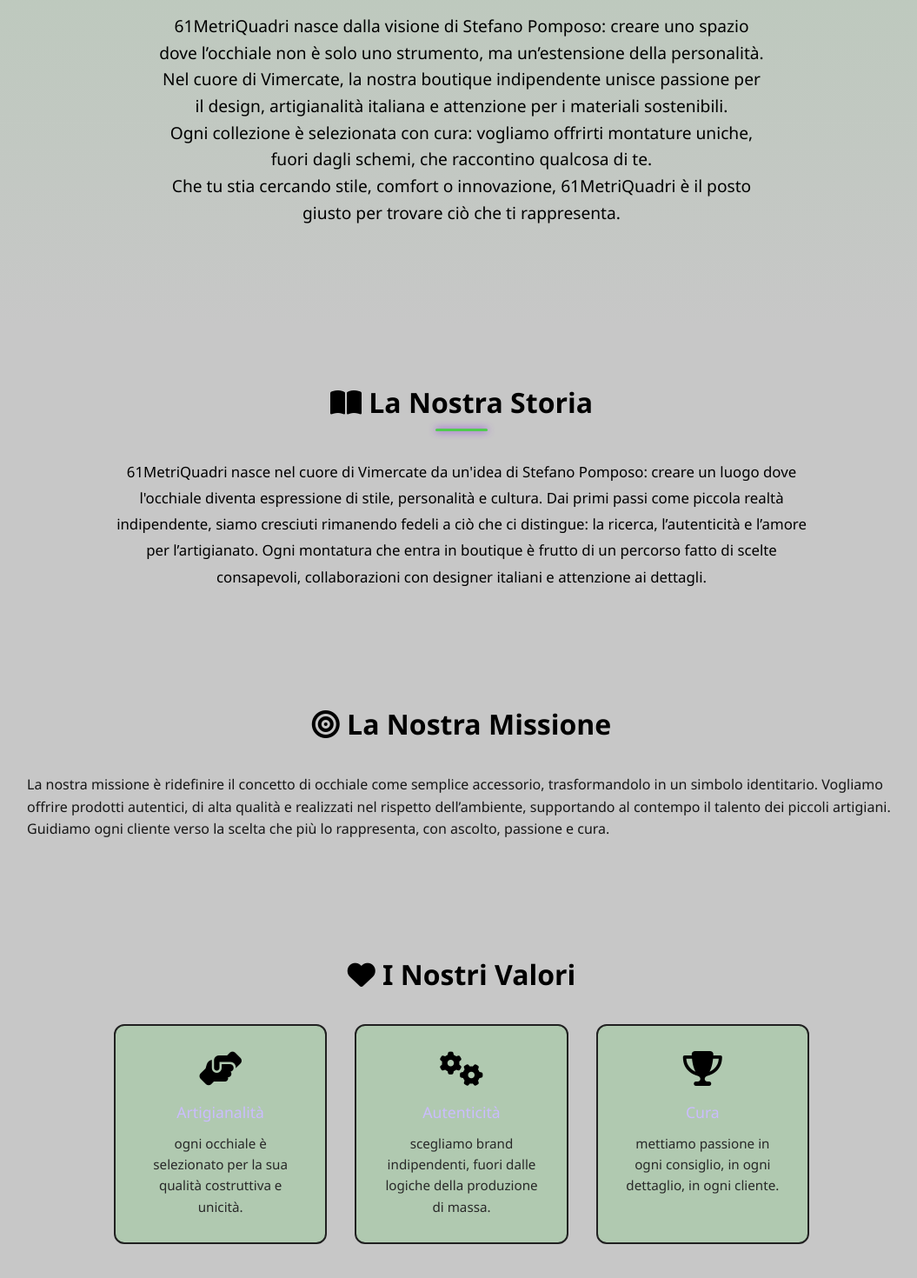
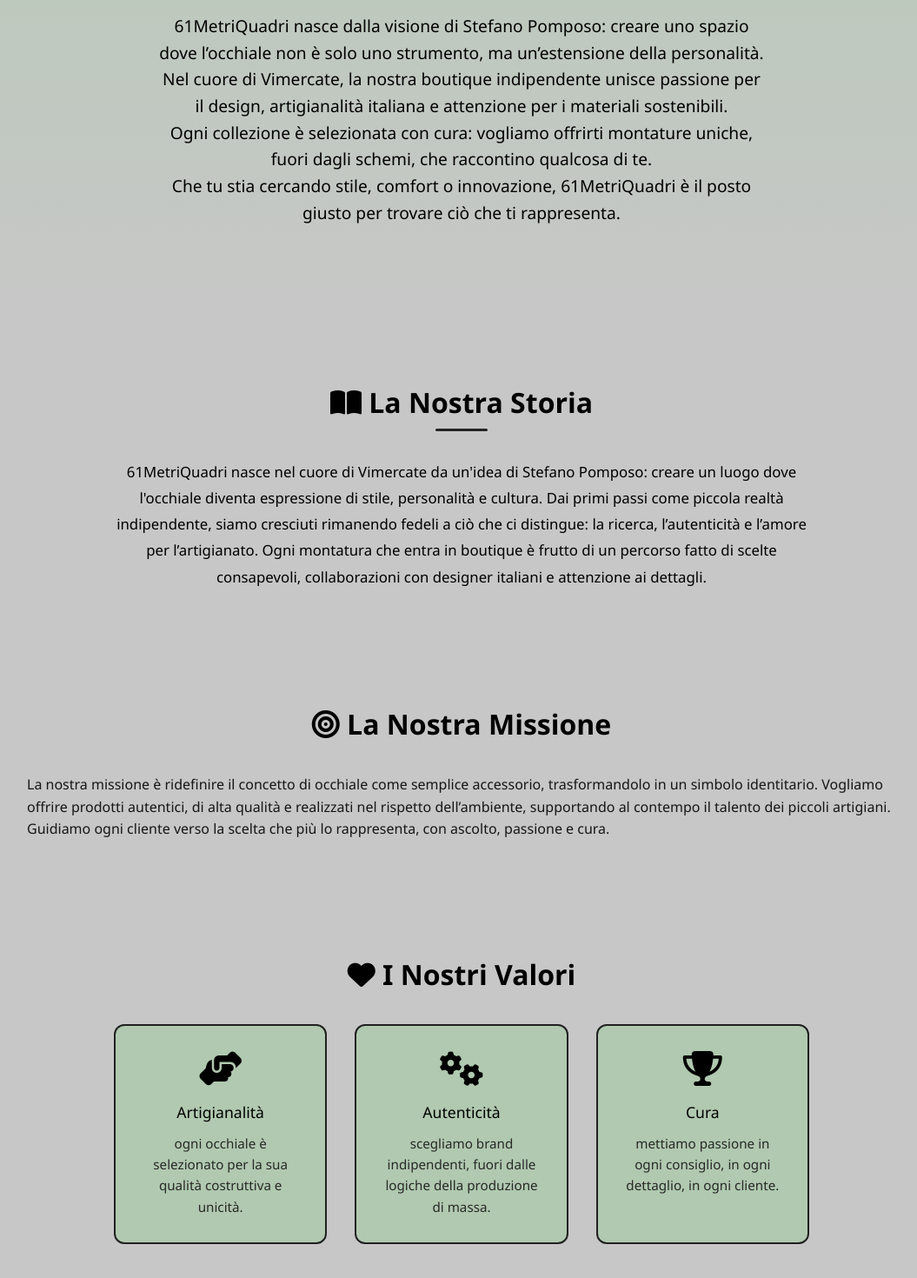
Before and after one commit to Aledallas01/61mq, a React (Vite) app: page /chi-siamo in a window 1280 px wide. Shown: the part 242-1712 px from the top of the page at 87% size, without its empty margins (109-1164 px from the left). Built offline with nearby package versions, Linux system fonts and the light colour scheme.

Commit message:
Fix Style

```diff
--- a/src/index.css
+++ b/src/index.css
@@ -354,8 +354,7 @@
   transform: translateX(-50%);
   width: 60px;
   height: 3px;
-  background: #50ca50;
-  box-shadow: 0 0 8px #8a2be2;
+  background: #242424;
   border-radius: 2px;
 }
 
@@ -379,7 +378,7 @@
 
 #valori .card:hover {
   transform: translateY(-5px);
-  box-shadow: 0 0 15px #50ca50;
+  box-shadow: 0 0 15px #50ca97;
 }
 
 #valori .card i {
@@ -391,7 +390,7 @@
 #valori .card span {
   display: block;
   font-size: 1.1rem;
-  color: #cbbcff;
+  color: #000000;
   margin-bottom: 0.6rem;
 }
 
```
